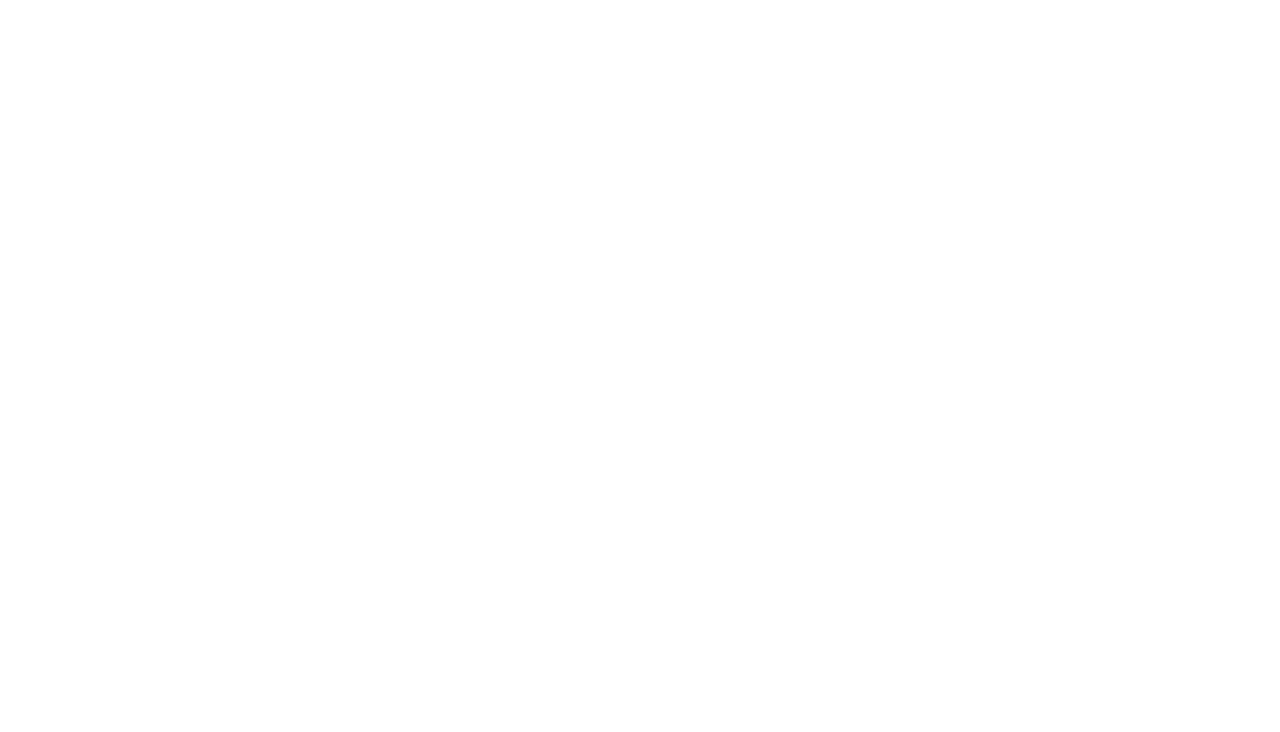
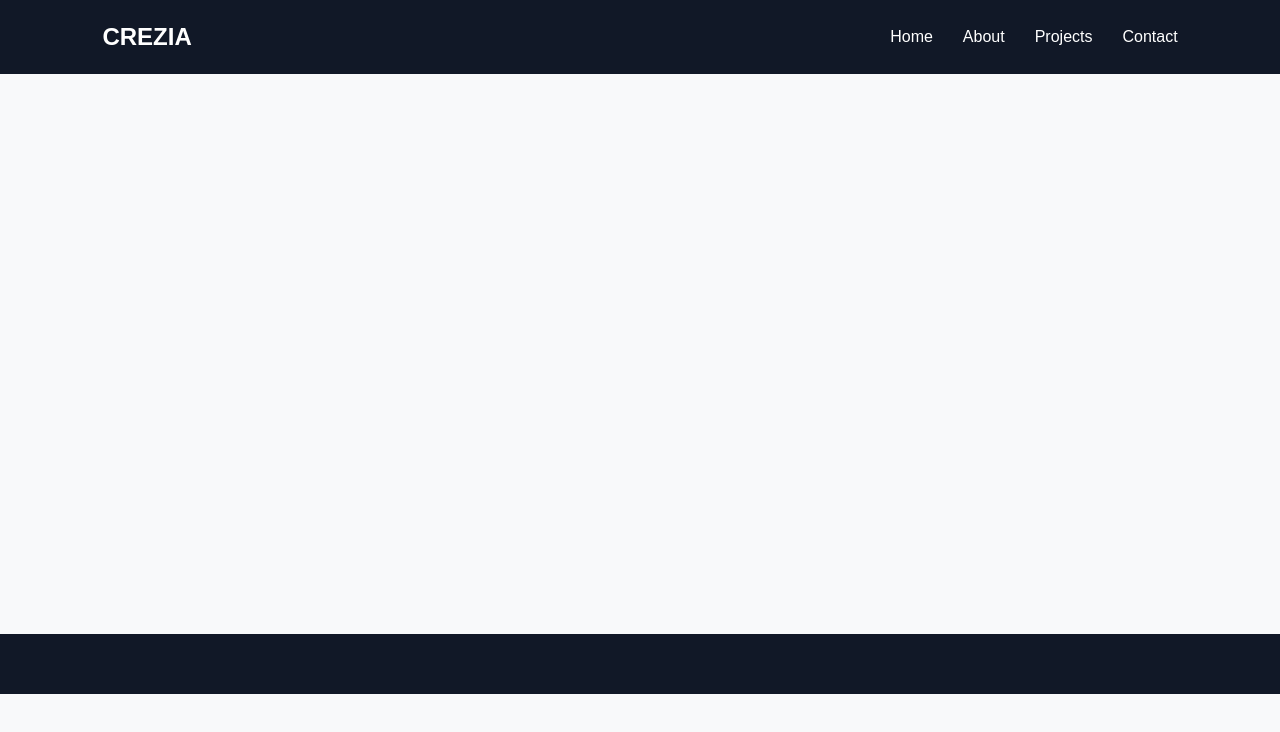
Before and after one commit to Gous13/CollabTest, a plain HTML site: page index.html in a window 1280 px wide. Drawn offline with Linux system fonts and the light colour scheme.

Commit message:
Added some code

```diff
--- a/index.html
+++ b/index.html
@@ -10,7 +10,18 @@
 <body>
 
     <header id="navbar">
-        <!-- Navbar goes here -->
+
+        <a href="#" class="logo">CREZIA</a>
+
+        <nav>
+            <ul class="nav-links">
+                <li><a href="#home">Home</a></li>
+                <li><a href="#about">About</a></li>
+                <li><a href="#projects">Projects</a></li>
+                <li><a href="#contact">Contact</a></li>
+            </ul>
+        </nav>
+
     </header>
 
     <main id="main-content">
--- a/script.js
+++ b/script.js
@@ -0,0 +1,19 @@
+// =========================
+// CREZIA JAVASCRIPT
+// =========================
+
+console.log("Crezia website loaded successfully.");
+
+
+// Detect when a navigation link is clicked
+const navLinks = document.querySelectorAll(".nav-links a");
+
+navLinks.forEach(function (link) {
+
+    link.addEventListener("click", function () {
+
+        console.log("Navigation clicked:", link.textContent);
+
+    });
+
+});
--- a/style.css
+++ b/style.css
@@ -0,0 +1,106 @@
+/* =========================
+   RESET
+========================= */
+
+* {
+    margin: 0;
+    padding: 0;
+    box-sizing: border-box;
+}
+
+html {
+    scroll-behavior: smooth;
+}
+
+body {
+    font-family: Arial, sans-serif;
+    background: #f8f9fa;
+    color: #222;
+    line-height: 1.6;
+}
+
+
+/* =========================
+   NAVBAR
+========================= */
+
+#navbar {
+    width: 100%;
+    background: #111827;
+    padding: 18px 8%;
+    display: flex;
+    align-items: center;
+    justify-content: space-between;
+    position: sticky;
+    top: 0;
+    z-index: 1000;
+}
+
+.logo {
+    color: white;
+    font-size: 24px;
+    font-weight: bold;
+    text-decoration: none;
+}
+
+.nav-links {
+    display: flex;
+    gap: 30px;
+    list-style: none;
+}
+
+.nav-links a {
+    color: white;
+    text-decoration: none;
+    font-size: 16px;
+    transition: 0.3s;
+}
+
+.nav-links a:hover {
+    color: #60a5fa;
+}
+
+
+/* =========================
+   MAIN
+========================= */
+
+#main-content {
+    min-height: 70vh;
+}
+
+
+/* =========================
+   FOOTER
+========================= */
+
+#footer {
+    background: #111827;
+    color: white;
+    text-align: center;
+    padding: 30px 20px;
+}
+
+#footer p {
+    margin-bottom: 10px;
+}
+
+
+/* =========================
+   RESPONSIVE
+========================= */
+
+@media (max-width: 768px) {
+
+    #navbar {
+        padding: 15px 5%;
+    }
+
+    .nav-links {
+        gap: 15px;
+    }
+
+    .nav-links a {
+        font-size: 14px;
+    }
+}
```
